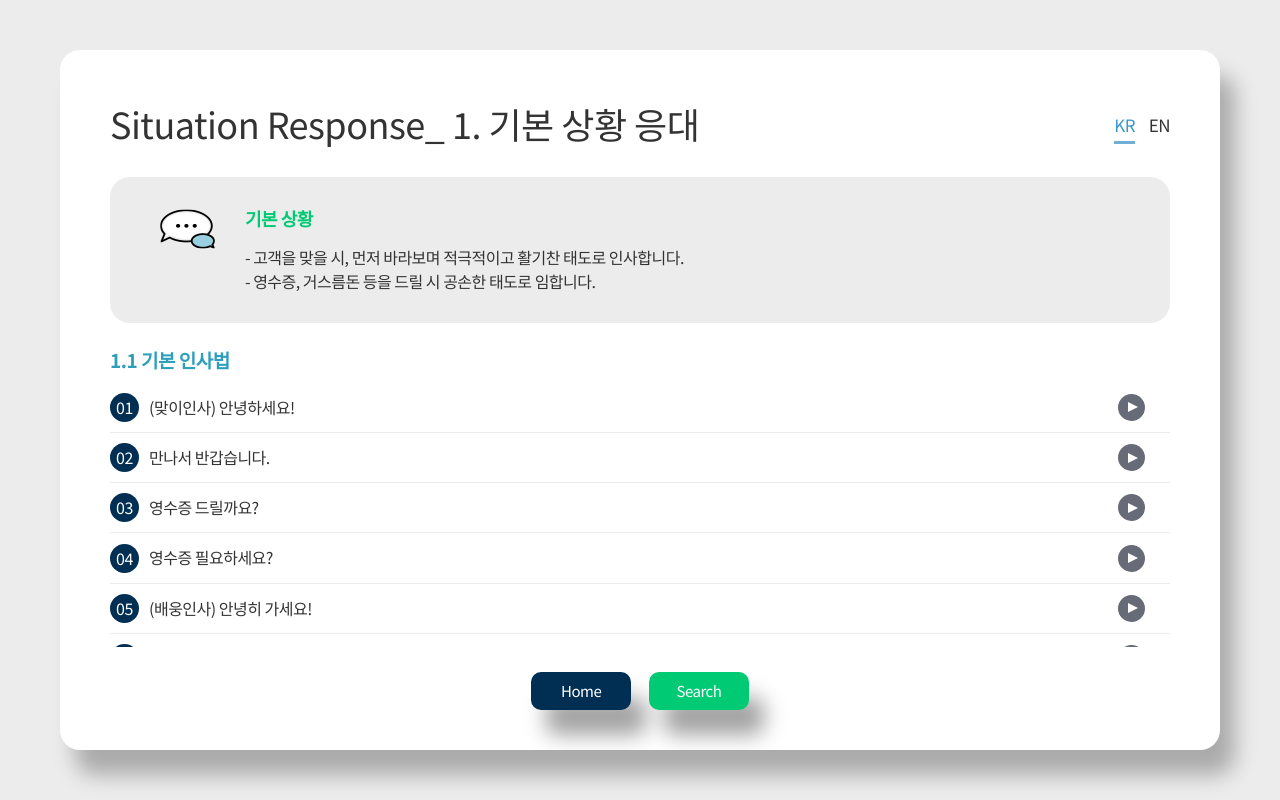
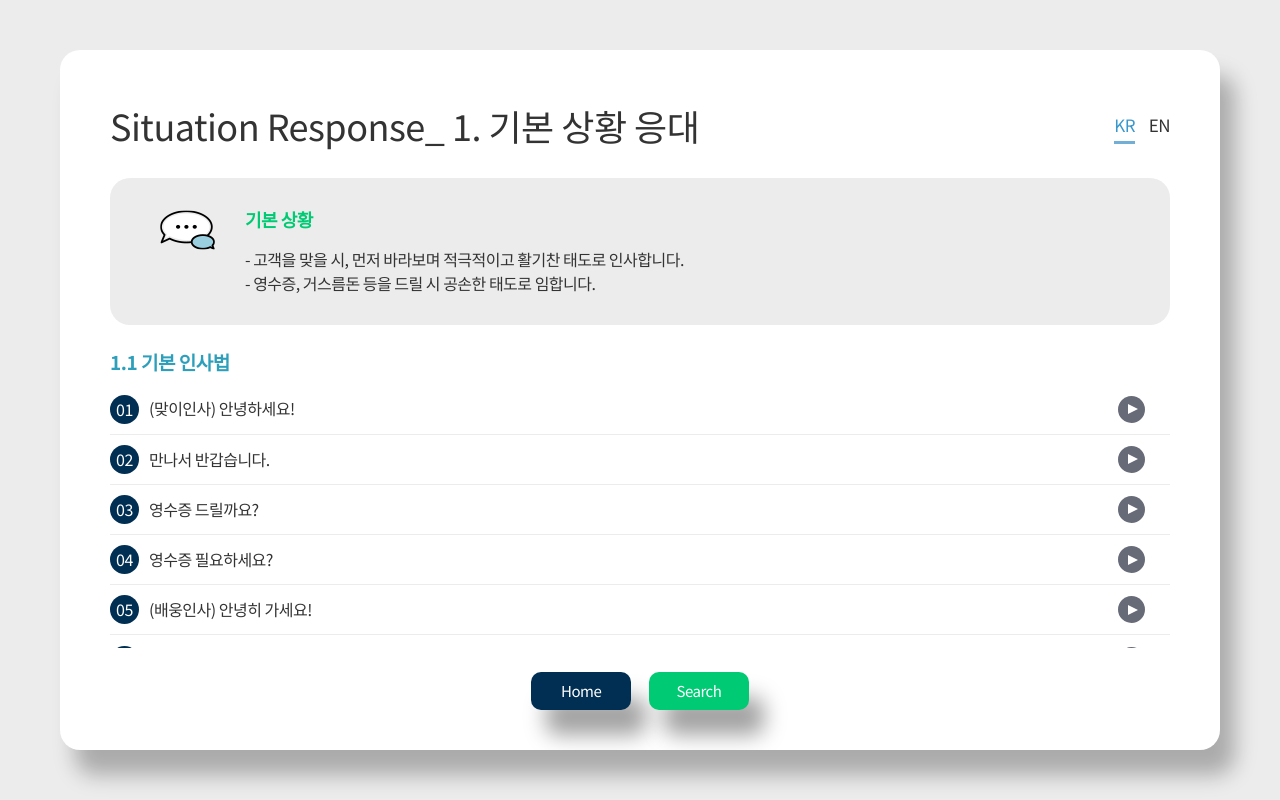
Before and after one commit to softpuzzle-publishing/road_traffic, a plain HTML site: page html/basic.html in a window 1280 px wide. Drawn offline with Linux system fonts and the light colour scheme.

Commit message:
no message

```diff
--- a/resources/css/style.css
+++ b/resources/css/style.css
@@ -43,7 +43,7 @@ body{ display:table; }
 /* content_02 */
 .content_02{ padding:50px 50px 40px; }
 .content_02 .inner{position: relative;}
-.content_02 .title{font-size:36px;font-weight: 500;margin-bottom: 30px;padding-right: 65px;text-overflow: ellipsis;white-space: nowrap;overflow: hidden;}
+.content_02 .title{font-size:36px;font-weight: 500;margin-bottom: 28px;padding-right: 65px;text-overflow: ellipsis;white-space: nowrap;overflow: hidden;line-height: 1.4;}
 .content_02 .lang{position: absolute;right: 0;top: 8px;}
 .content_02 .lang > li{display:inline-block;margin-right:12px;line-height: 33px; cursor: pointer;}
 .content_02 .lang > li:last-child{margin-right:0;}
```
